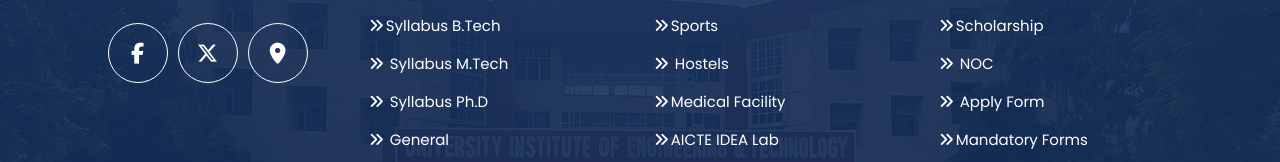
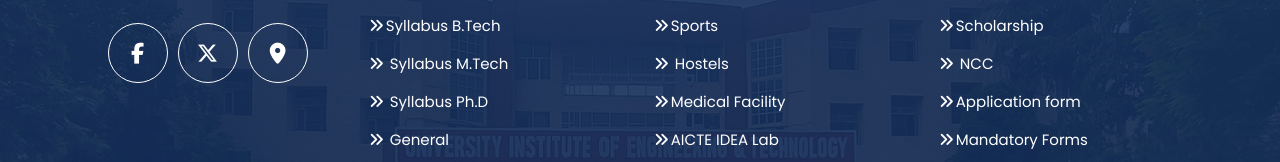
Before and after one commit to Harsh10092000/uiet_kuk, a Next.js app: page /faculty-of-computer-science-engineering in a window 1280 px wide. Shown: the part 2106-2268 px from the top of the page. Built offline with nearby package versions, Linux system fonts and the light colour scheme.

Commit message:
footer link
link update

```diff
--- a/components/common/footer/Footer.jsx
+++ b/components/common/footer/Footer.jsx
@@ -21,7 +21,7 @@ const Footer = () => {
               <div className='footer-col'>
                 <h4>Academics</h4>
                 <ul>
-                  <li><a href="#"><span><i class="fa-solid fa-angles-right"></i></span> Time Table</a></li>
+                  <li><a href="/time-table"><span><i class="fa-solid fa-angles-right"></i></span> Time Table</a></li>
                   <li><a href="#"><span><i class="fa-solid fa-angles-right"></i></span>Academic Calendar</a></li>
                   <li><a href="#"><span><i class="fa-solid fa-angles-right"></i></span>Syllabus B.Tech</a></li>
                   <li><a href="#"><span><i class="fa-solid fa-angles-right"></i></span> Syllabus M.Tech</a></li>
@@ -34,7 +34,7 @@ const Footer = () => {
               <div className='footer-col'>
                 <h4>Facilities</h4>
                 <ul>
-                  <li><a href="#"><span><i class="fa-solid fa-angles-right"></i></span> Library</a></li>
+                  <li><a href="/Library10.pdf"><span><i class="fa-solid fa-angles-right"></i></span> Library</a></li>
                   <li><a href="#"><span><i class="fa-solid fa-angles-right"></i></span> Computer Centre</a></li>
                   <li><a href="#"><span><i class="fa-solid fa-angles-right"></i></span>Sports</a></li>
                   <li><a href="#"><span><i class="fa-solid fa-angles-right"></i></span> Hostels</a></li>
@@ -49,13 +49,18 @@ const Footer = () => {
               <div className='footer-col'>
                 <h4>Information</h4>
                 <ul>
-                  <li><a href="#"><span><i class="fa-solid fa-angles-right"></i></span> AICTE Reports</a></li>
-                  <li><a href="#"><span><i class="fa-solid fa-angles-right"></i></span> Policies</a></li>
+                  <li><a href="/aicte-reports"><span><i class="fa-solid fa-angles-right"></i></span> AICTE Reports</a></li>
+                  <li><a href="/policies"><span><i class="fa-solid fa-angles-right"></i></span> Policies</a></li>
                   <li><a href="#"><span><i class="fa-solid fa-angles-right"></i></span>Scholarship</a></li>
-                  <li><a href="#"><span><i class="fa-solid fa-angles-right"></i></span> NOC</a></li>
-                  <li><a href="#"><span><i class="fa-solid fa-angles-right"></i></span> Apply Form</a></li>
-                  <li><a href="#"><span><i class="fa-solid fa-angles-right"></i></span>Mandatory Forms</a></li>
-                   <li><a href="#"><span><i class="fa-solid fa-angles-right"></i></span>UIET in News</a></li>
+                  <li><a href="/NCC-Presentation.pdf" target='_blank'><span><i class="fa-solid fa-angles-right"></i></span> NCC</a></li>
+                  <li><a href="https://docs.google.com/forms/d/e/1FAIpQLScs_65te_-_Z-36q6M3pQK58ejc-HcVPtrfc6A-cMjLWWOBgA/viewform?pli=1" target='_blank'><span><i class="fa-solid fa-angles-right"></i></span>Application form</a></li>
+                  <li><a href="https://docs.google.com/forms/d/e/1FAIpQLSc-sKZCaoXPpn0a_1pwR3VTF7rRWLSHE6yOFewrrhrblAFMxA/viewform" target='_blank'><span><i class="fa-solid fa-angles-right"></i></span>Mandatory Forms</a></li>
+                   <li><a href="https://new.express.adobe.com/webpage/Z18MbXQjKF4eL?" target='_blank'><span><i class="fa-solid fa-angles-right"></i></span>UIET in News</a></li>
+
+
+
+
+
                 </ul>
               </div>
               {/* <div className='footer-col'>
```
Also changed, not shown: 1 other file (tests, documents, lock files or other folders).
